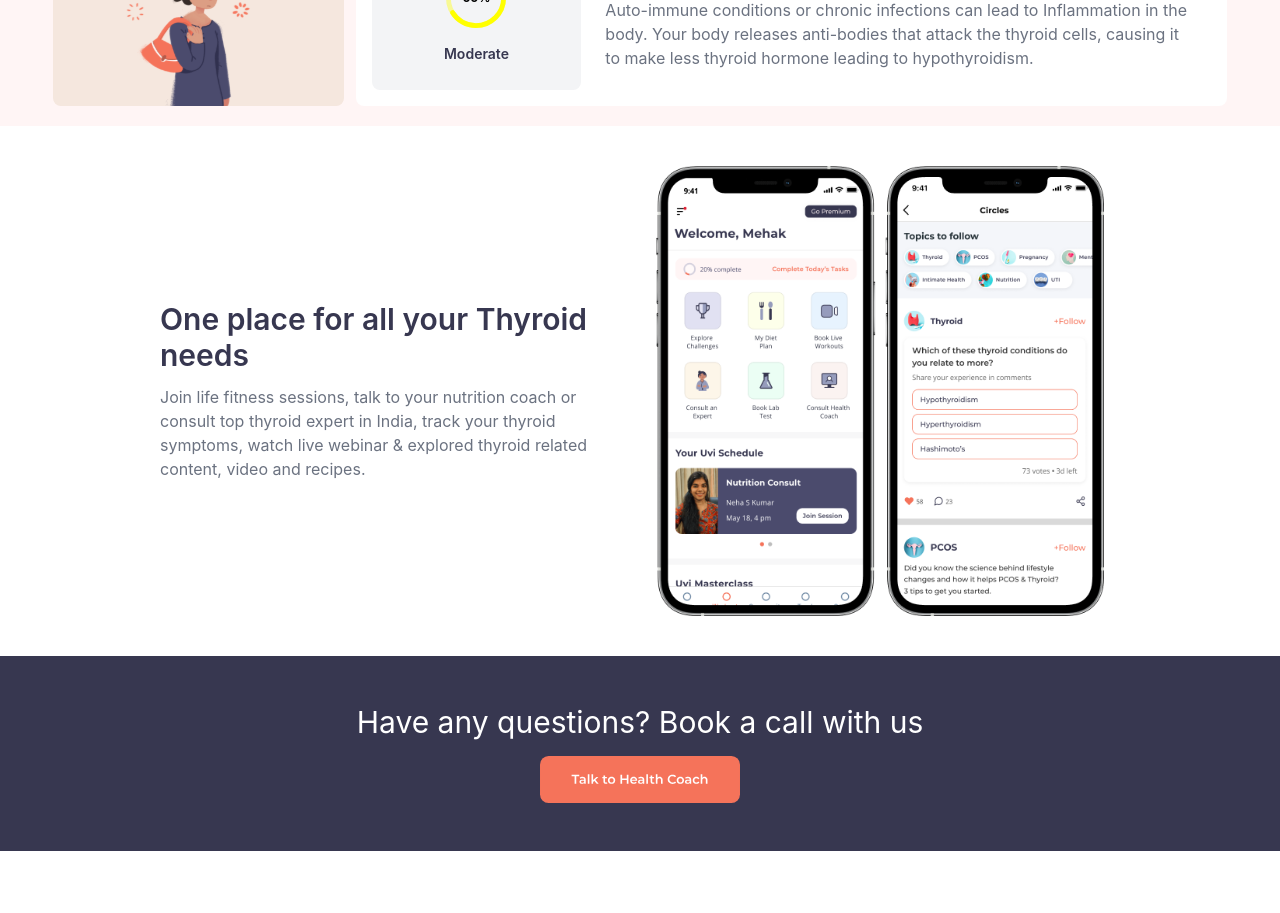
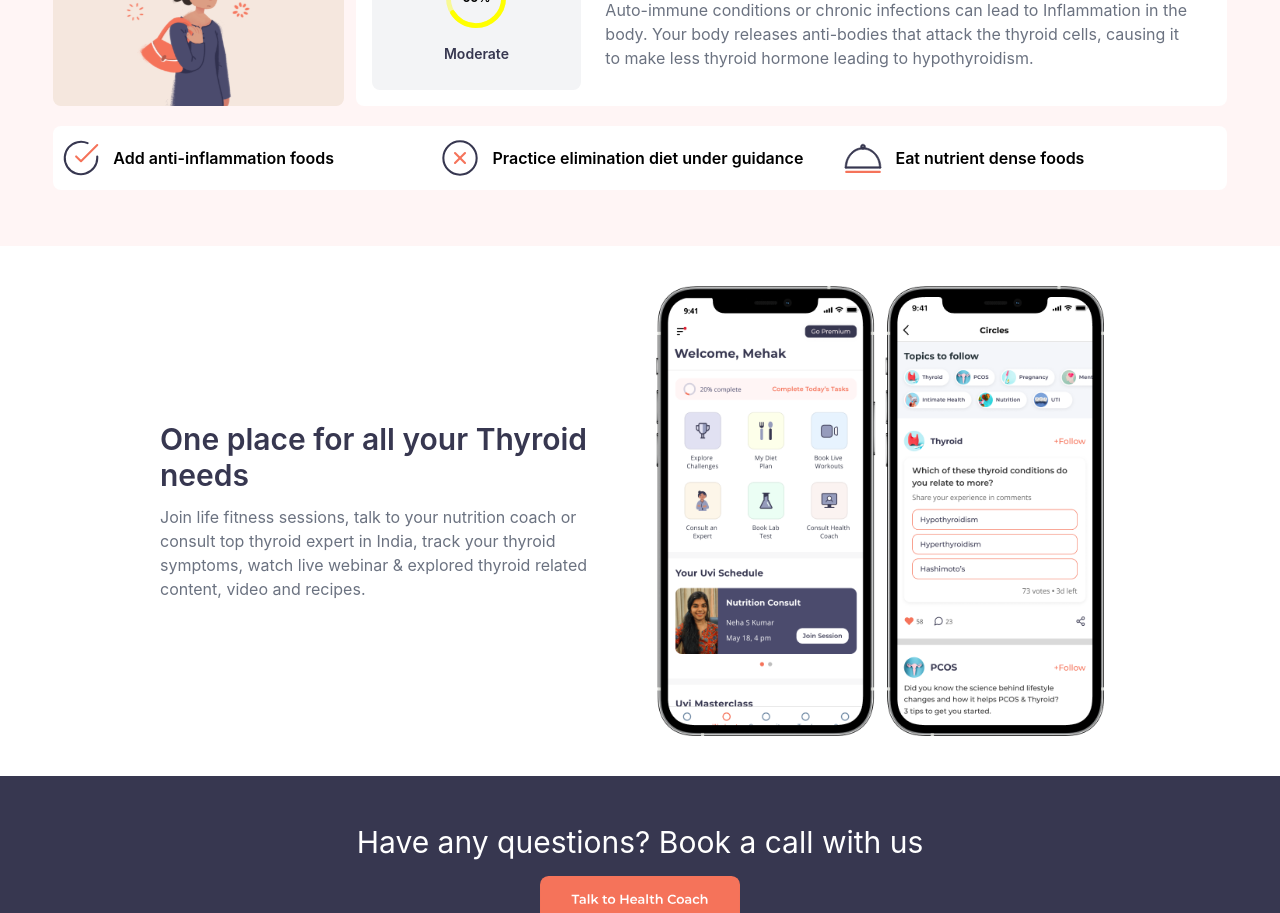
Before and after one commit to laskaramaan/Uvi-health-task, a React (Create React App) app: page / in a window 1280 px wide. Shown: the part 1040-1953 px from the top of the page. Before the commit the page ends 1891 px from the top, so only its background shows below. Built offline with nearby package versions, Linux system fonts and the light colour scheme.

Commit message:
Explaned-Horizontal scroll

```diff
--- a/src/components/Explain.jsx
+++ b/src/components/Explain.jsx
@@ -39,6 +39,25 @@ function Explain({ items }) {
                     </div>
                 </div>
             </div>
+            {
+                <div className="w-full md:bg-white rounded-lg py-3 mb-9 whitespace-nowrap overflow-auto touch-pan-x cursor-pointer  " >
+                <div className="w-full  flex flex-nowrap gap-[12px] justify-between ">
+                    <div className="flex bg-white rounded-lg pl-2 pr-10 gap-1.5 md:gap-3 w-[400px] md:w-[32%] items-center">
+                    <img src={items.img1} className="w-[40px]"/>
+                    <p className="font-semibold text-xs md:text-sm xl:text-base ">{items.para1}</p>
+                    </div>
+                    <div className="flex bg-white rounded-lg pl-2 pr-10 gap-1.5 md:gap-3 !w-[400px] md:w-[30%] items-center">
+                    <img src={items.img2} className="w-[40px]"/>
+                    <p className="font-semibold text-xs md:text-sm xl:text-base ">{items.para2}</p>
+                    </div>
+                    <div className="flex bg-white rounded-lg pl-2 pr-12 gap-1.5 md:gap-3 !w-[400px] md:w-[30%] items-center">
+                    <img src={items.img3} className="w-[40px]"/>
+                    <p className="font-semibold text-xs md:text-sm xl:text-base ">{items.para3}</p>
+                    </div>
+                 </div>
+                </div>
+
+            }
 
         </div>
     )
```
